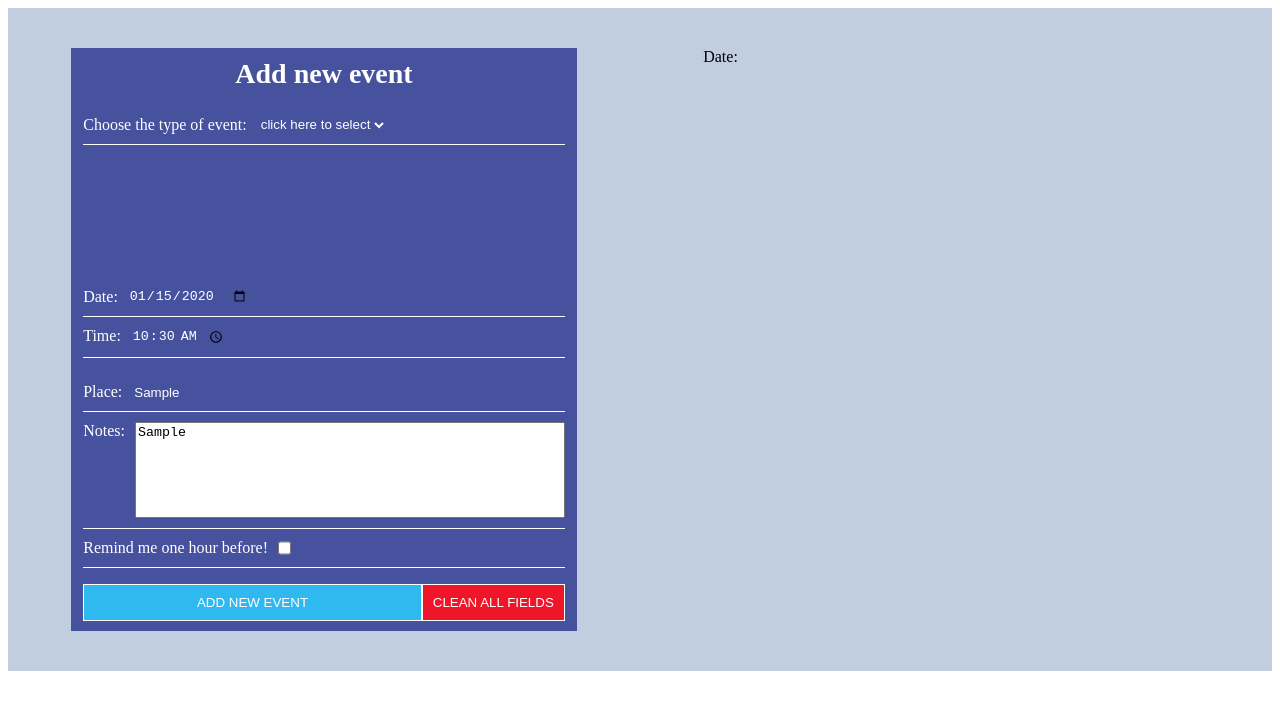
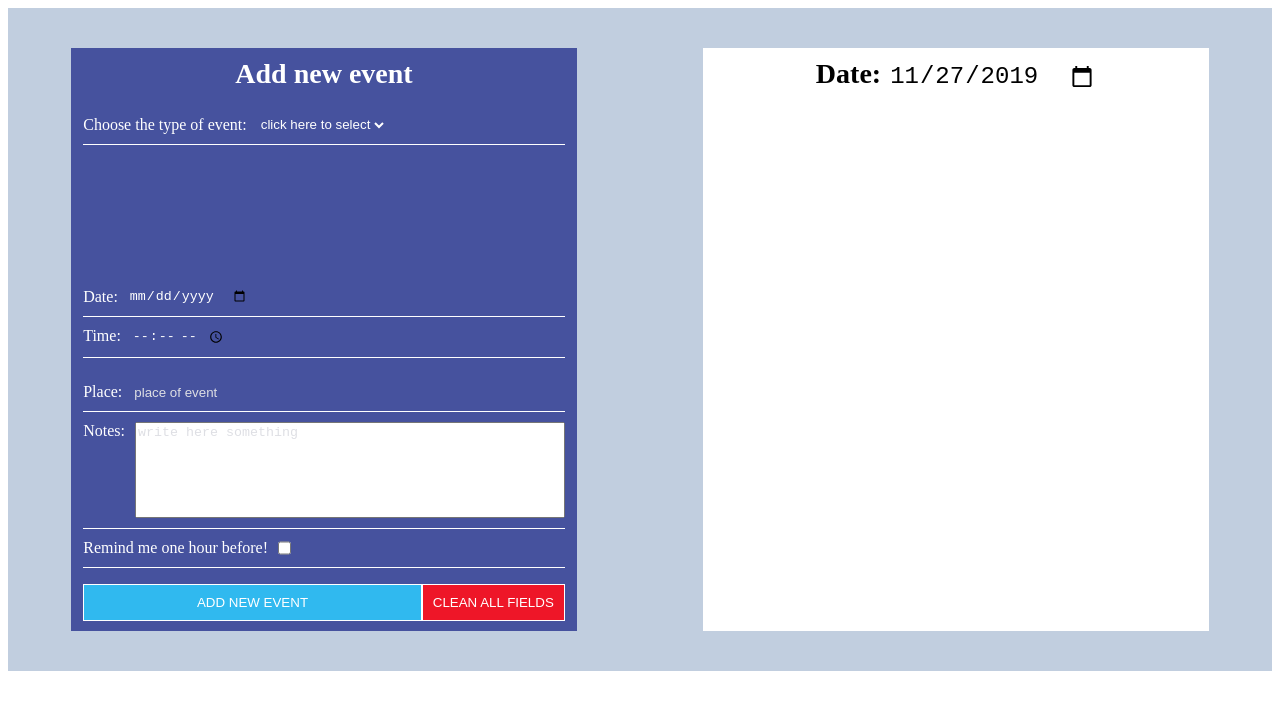
Before and after one commit to cleverbee/2019-11-To-do-list, a plain HTML site: page index.html in a window 1280 px wide. Both pictures are taken after typing "2020-01-15", "10:30", "Sample", "Sample" into the empty fields and a click on the button "ADD NEW EVENT". Drawn offline with Linux system fonts and the light colour scheme.

Commit message:
saveDate

```diff
--- a/index.html
+++ b/index.html
@@ -12,12 +12,12 @@
 <body>
     <div class="wrap">
         <div class="addNewEvent">
-            <h2>Add new event</h2>
+            <h2 class="sectionTitle">Add new event</h2>
             <form action="" id="newEventForm">
                 <fieldset class="fieldsetForTypes">
                     <label for="typeOfEvent">
                         <span>Choose the type of event:</span>
-                        <select name="" id="typeOfEvent">
+                        <select name="" id="typeOfEvent" required>
                             <option value="" selected disabled>click here to select</option>
                             <option value="meeting">Meeting</option>
                             <option value="purchases">Purchases</option>
@@ -53,7 +53,7 @@
                 <fieldset>
                     <label for="datePut">
                         <span>Date:</span>
-                        <input type="date" name="" id="datePut">
+                        <input type="date" name="" id="datePut" required>
                     </label>
                     <label for="timePut">
                         <span>Time:</span>
@@ -84,10 +84,10 @@
             </form>
         </div>
         <div class="showDaysEvents">
-            <div>
+            <h2 class="sectionTitle">
                 <span>Date: </span>
-                <span id="dateOut"></span>
-            </div>
+                <input type="date" id="dateOut" class="dateOut">
+            </h2>
             <div id="wrapForEvents">
 
             </div>
--- a/main.js
+++ b/main.js
@@ -1,6 +1,10 @@
 'use strict'
 import * as addEvent from './src/addEvent/controller.js';
+import * as eventsInOneDay from './src/eventsInOneDay/controller.js'
 // import * as listOfEvent from './src/listOfEvents/controller.js';
 
 addEvent.changeLabels();
 addEvent.getEvent();
+
+eventsInOneDay.showDate();
+eventsInOneDay.saveDate();
--- a/src/addEvent/model.js
+++ b/src/addEvent/model.js
@@ -54,7 +54,7 @@ const getEvent = () => {
         const remind = document.getElementById('remind').checked;
 
         const typeOfEvent = document.getElementById('typeOfEvent');
-        let newEvent;
+        let newEvent = {};
         switch (typeOfEvent.value) {
             case 'meeting':
                 const nameOfPerson = document.getElementById('nameOfPerson').value;
@@ -76,7 +76,9 @@ const getEvent = () => {
                 break;
         }
 
-        saveEventInLocalStorage(newEvent);
+        if (newEvent.date) {
+            saveEventInLocalStorage(newEvent);
+        }
         resetForm();
     })
 };
@@ -88,9 +90,6 @@ const saveEventInLocalStorage = newEvent => {
     };
     eventsInDay.push(newEvent);
     localStorage.setItem(newEvent.date, JSON.stringify(eventsInDay));
-
-    console.log(JSON.parse(localStorage.getItem(newEvent.date)));
-    console.log(eventsInDay);
 };
 
 export { getEvent };
--- /dev/null
+++ b/src/eventsInOneDay/controller.js
@@ -0,0 +1,8 @@
+'use strict';
+import * as view from './view.js';
+import * as model from './model.js';
+
+const showDate = () => view.showDate();
+const saveDate = () => model.saveDate();
+
+export { showDate, saveDate };
--- /dev/null
+++ b/src/eventsInOneDay/model.js
@@ -0,0 +1,12 @@
+'use strict';
+
+const saveDate = () => {
+    const dateOut = document.getElementById('dateOut');
+    dateOut.addEventListener('change', () => {
+        const date = new Date(dateOut.value);
+        localStorage.setItem('date', JSON.stringify(date));
+        console.log(localStorage.getItem('date'))
+    })
+}
+
+export { saveDate };
--- /dev/null
+++ b/src/eventsInOneDay/view.js
@@ -0,0 +1,22 @@
+'use strict';
+
+const showDate = () => {
+    let date;
+    if (localStorage.getItem('date')) {
+        date = new Date(JSON.parse(localStorage.getItem('date')));
+    }
+    else {
+        date = new Date();
+    }
+
+    date.year = date.getFullYear();
+    date.month = date.getMonth() + 1;
+    if (date.month < 10) date.month = '0' + date.month;
+    date.day = date.getDate();
+    if (date.day < 10) date.day = '0' + date.day;
+
+    const dateOut = document.getElementById('dateOut');
+    dateOut.value = `${date.year}-${date.month}-${date.day}`;
+}
+
+export { showDate };
--- a/style.scss
+++ b/style.scss
@@ -11,15 +11,15 @@
     margin: 40px 0;
   }
 }
+.sectionTitle {
+  padding: 10px;
+  margin: 0;
+  text-align: center;
+  font-size: 28px;
+}
 .addNewEvent {
   color: white;
   background-color: #46529e;
-  h2 {
-    padding: 10px;
-    margin: 0;
-    text-align: center;
-    font-size: 28px;
-  }
   fieldset {
     margin: 0;
     border: none;
@@ -70,3 +70,10 @@
     background-color: #ee1628;
   }
 }
+.showDaysEvents {
+  background-color: white;
+  .dateOut {
+    font-size: 24px;
+    border: none;
+  }
+}
```
Also changed, not shown: src/listOfAllEvents/controller.js (renamed from src/listOfEvents/controller.js), src/listOfAllEvents/model.js (renamed from src/listOfEvents/model.js), src/listOfAllEvents/view.js (added), style.css, 1 other file.
